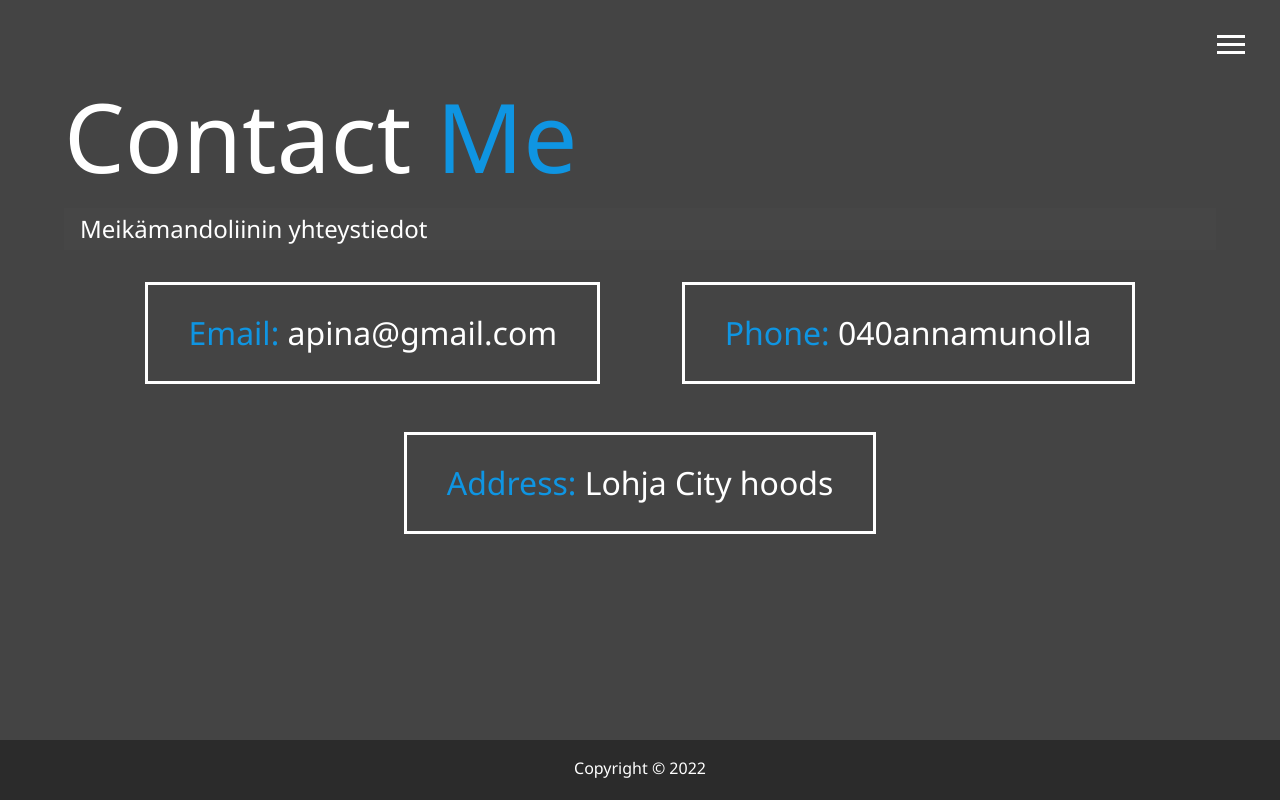
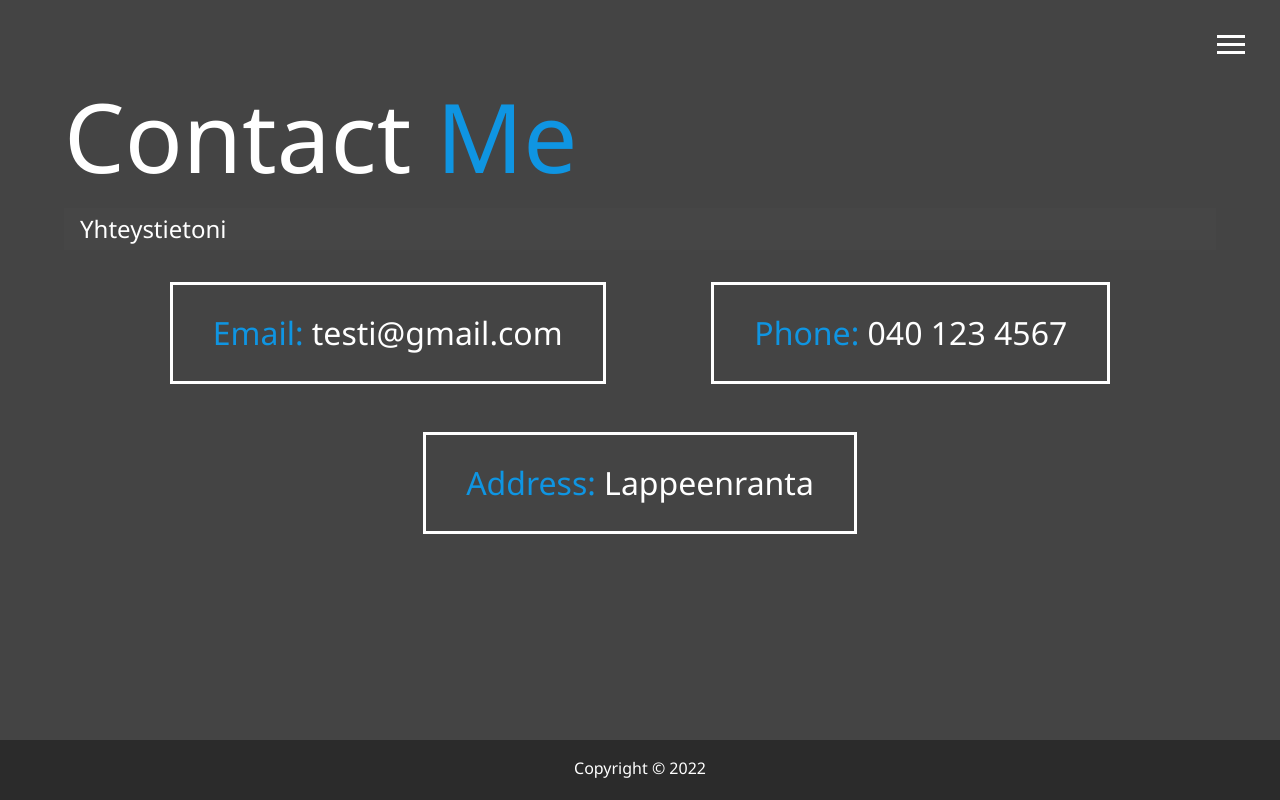
Before and after one commit to IT-miez/front-end-course, a website: page frontendproject/contact.html in a window 1280 px wide. Drawn offline with Linux system fonts and the light colour scheme.

Commit message:
small changes to texts in contact page

```diff
--- a/frontendproject/contact.html
+++ b/frontendproject/contact.html
@@ -61,20 +61,20 @@
             Contact <span class = "text-secondary">Me</span>
         </h1>
         <h2 class="sm-heading">
-            Meikämandoliinin yhteystiedot
+            Yhteystietoni
         </h2>
         <div class="boxes">
             <div>
                 <span class="text-secondary"> Email: </span>
-                apina@gmail.com
+                testi@gmail.com
             </div>
             <div>
                 <span class="text-secondary"> Phone: </span>
-                040annamunolla
+                040 123 4567
             </div>
             <div>
                 <span class="text-secondary"> Address: </span>
-                Lohja City hoods
+                Lappeenranta
             </div>
         </div>
     </main>
```
